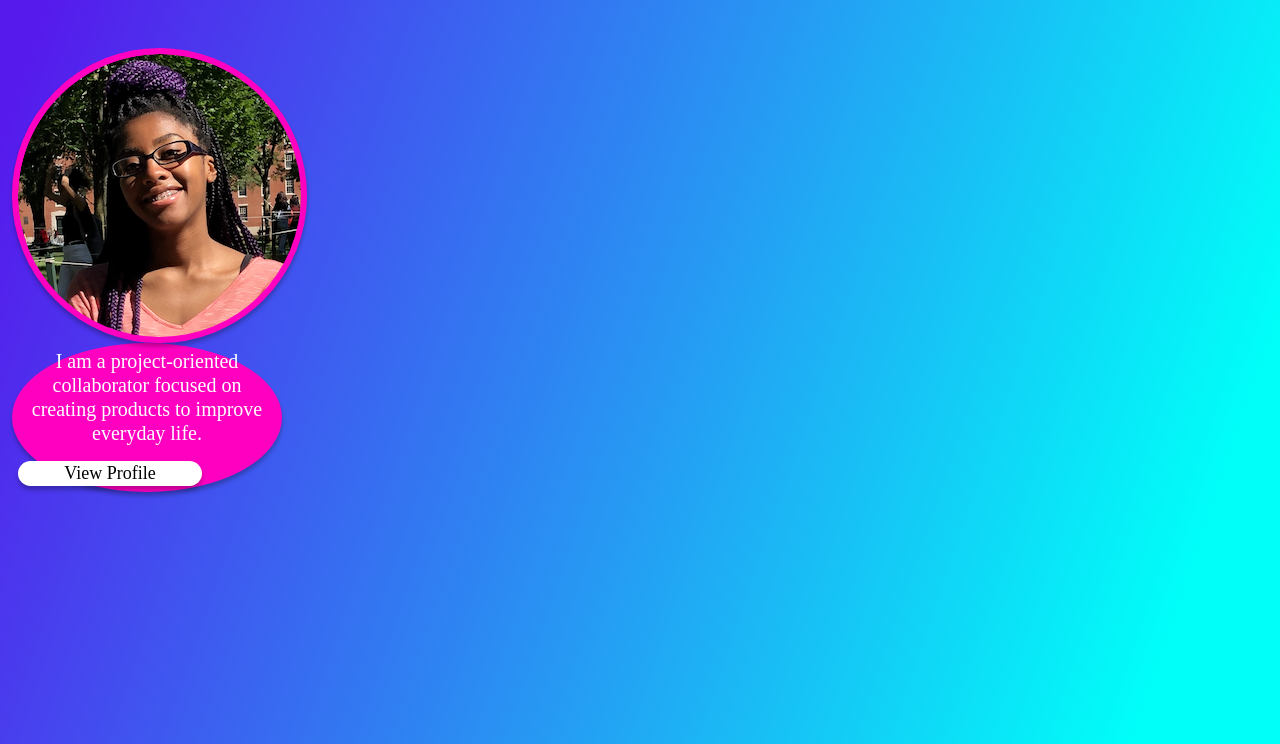
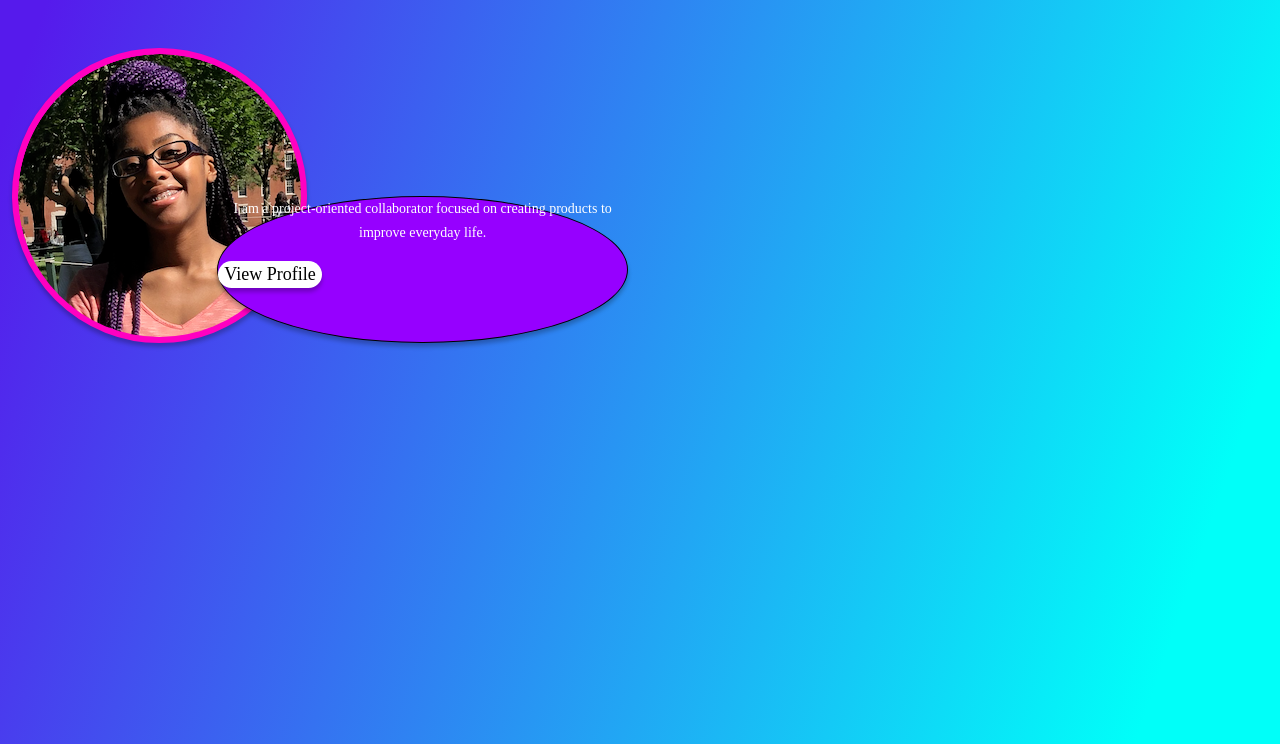
Before and after one commit to Faith-5000/Personal_website, a Flask app: page / in a window 1280 px wide. Shown: the part 56-800 px from the top of the page. Run offline with Flask 2, Linux system fonts and the light colour scheme.

Commit message:
build mainpage

```diff
--- a/static/main.css
+++ b/static/main.css
@@ -51,51 +51,82 @@ body {
 }
 
 /* styling for the home page */
+
+#circles {
+  display: grid;
+  grid-template-columns: repeat(3, 1fr);
+}
+
+#mainCircle,
+#secCircle {
+  grid-row: 1/2;
+}
+
+#mainCircle {
+  grid-column: 1 / 3;
+}
+
+#secCircle {
+  grid-column: 2 / -1;
+  align-self: flex-end;
+}
+
 #mainCircle img {
   border: 6px solid #ff00c1;
   background: #ff00c1;
-  width: fit-content;
-  height: fit-content;
+
   border-radius: 50%;
+
+  box-sizing: border-box;
   box-shadow: 0px 4px 4px rgba(0, 0, 0, 0.25);
 }
 
 #secCircle {
-  border: 6px solid #ff00c1;
-  background: #ff00c1;
-
-  width: 270px;
-  height: fit-content;
-  left: 281px;
-  top: 387px;
-
+  height: 50%;
   border-radius: 50%;
+  background: #9600ff;
+  border: 1px solid #000000;
+  box-sizing: border-box;
   box-shadow: 0px 4px 4px rgba(0, 0, 0, 0.25);
 }
 
 #secCircle p {
   font-family: Montserrat;
   font-style: normal;
-  font-weight: 500;
-  font-size: 20px;
+
+  font-size: 14px;
   line-height: 24px;
   text-align: center;
 
   color: #ffffff;
 }
 
-#secCircle div {
+#secCircle button {
   font-family: Courier Prime;
   font-style: normal;
   font-weight: normal;
   font-size: 18px;
   line-height: 25px;
   /* identical to box height */
-  text-align: center;
+  align-self: center;
 
   color: #000000;
   background: #ffffff;
   box-shadow: 0px 4px 4px rgba(0, 0, 0, 0.25);
   border-radius: 20px;
-  width: 184px;
+  width: max-content;
+  border: none;
 }
+
+#secCircle button:hover {
+  background-color: gray;
+}
+
+/*
+width: fit-content;
+  height: fit-content;
+
+
+  width: 220px;
+  height: 200px;
+*/
--- a/templates/index.html
+++ b/templates/index.html
@@ -14,7 +14,7 @@ Index
             <p>
                 I am a project-oriented collaborator focused on creating products to improve everyday life.
             </p>
-            <div href="#">View Profile</div>
+            <button href="#">View Profile</button>
         </div>
     </div>
     <div class="col" id="intro">
```
